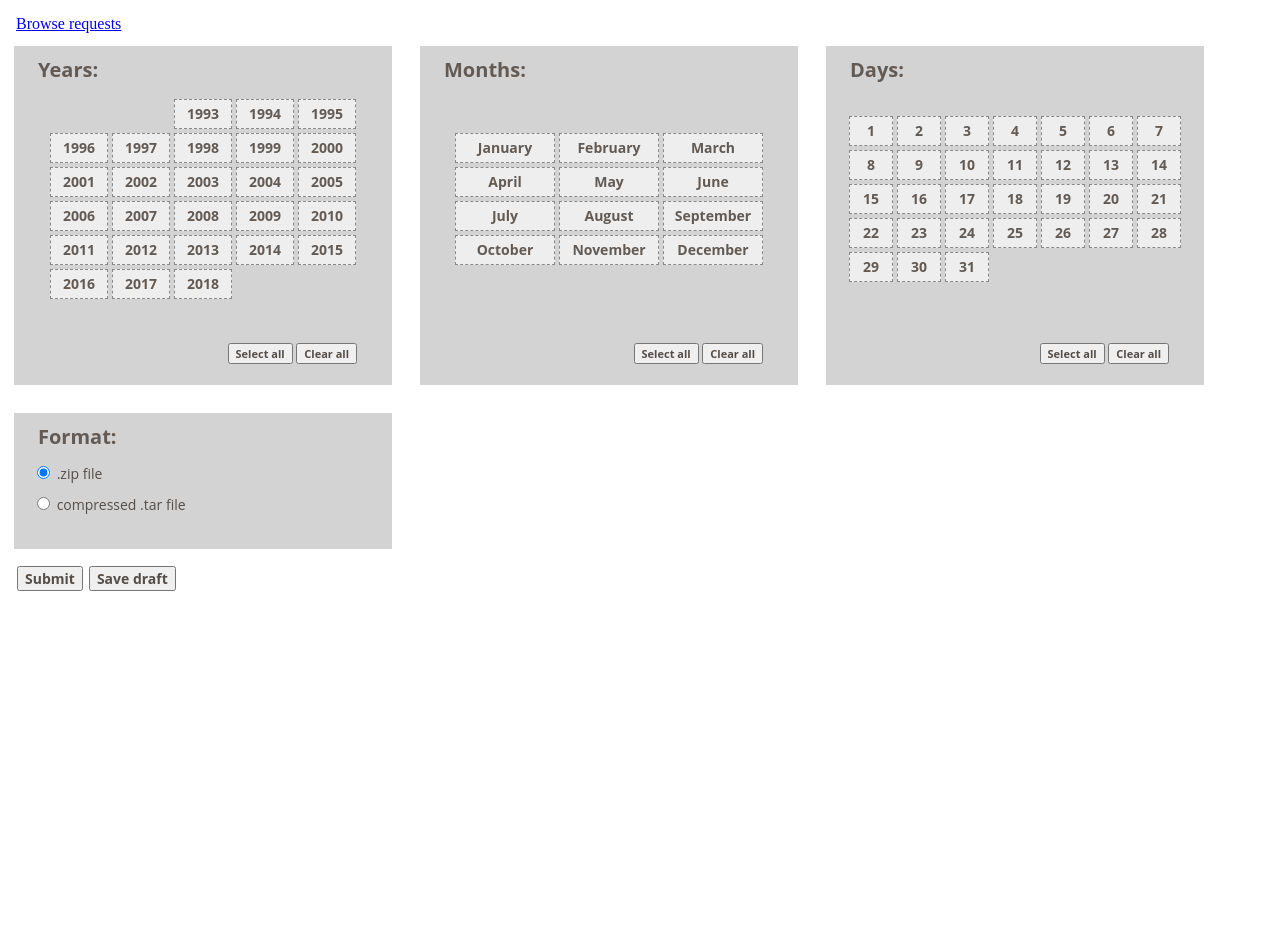
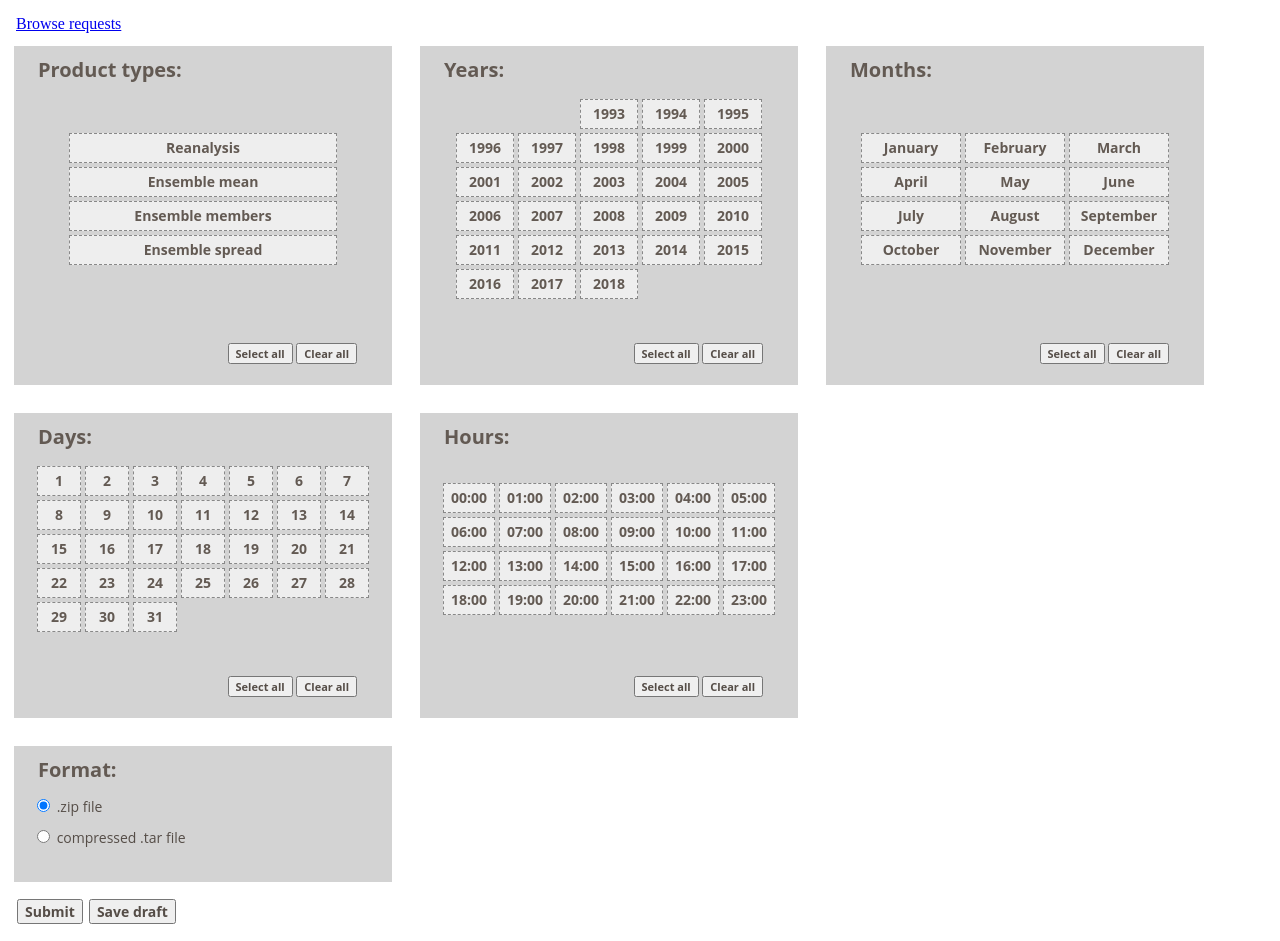
Before and after one commit to opalkonrad/copernicus_proxy, a Django app: page /downloader/sea_level/ in a window 1280 px wide. Before the commit the page ends 591 px from the top, so only its background shows below. Run offline with Django 3.2, Linux system fonts and the light colour scheme; parts of the project's set-up code (start-up, migrations or seed data) failed here and were passed over.

Commit message:
Product types and hours added to form

```diff
--- /dev/null
+++ b/downloader/constants/hours.py
@@ -0,0 +1,2 @@
+MIN = 0
+MAX = 23
--- /dev/null
+++ b/downloader/constants/product_types.py
@@ -0,0 +1,6 @@
+product_types_list = [
+    ('reanalysis', 'Reanalysis'),
+    ('ensemble_mean', 'Ensemble mean'),
+    ('ensemble_members', 'Ensemble members'),
+    ('ensemble_spread', 'Ensemble spread')
+]
--- a/downloader/forms/sea_level_choices.py
+++ b/downloader/forms/sea_level_choices.py
@@ -1,8 +1,9 @@
-from downloader.constants import formats, days, months, years
+from downloader.constants import formats, hours, days, months, years, product_types
 
 years_list = []
 months_list = []
 days_list = []
+hours_list = []
 formats_list = []
 
 for i in range(years.MIN, years.MAX + 1):
@@ -14,10 +15,15 @@ for i in range(months.MIN, months.MAX + 1):
 for i in range(days.MIN, days.MAX + 1):
     days_list.append((i, i))
 
+for i in range(hours.MIN, hours.MAX + 1):
+    hours_list.append((i, "{:02d}".format(i) + ":00"))
+
 for f in formats.list:
     formats_list.append((f.extension[0], f.name))
 
+product_types = tuple(product_types.product_types_list)
 years = tuple(years_list)
 months = tuple(months_list)
 days = tuple(days_list)
+hours = tuple(hours_list)
 formats = tuple(formats_list)
--- a/downloader/forms/sea_level_form.py
+++ b/downloader/forms/sea_level_form.py
@@ -3,9 +3,11 @@ import downloader.forms.sea_level_choices as options
 
 
 class SeaLevelForm(forms.Form):
+    product_types = forms.CharField(required=True, min_length=3)
     years = forms.CharField(required=True, min_length=3)
     months = forms.CharField(required=True, min_length=3)
     days = forms.CharField(required=True, min_length=3)
+    hours = forms.CharField(required=True, min_length=3)
     format = forms.ChoiceField(
         widget=forms.Select,
         choices=options.formats,
--- a/downloader/static/downloader/css/selection.css
+++ b/downloader/static/downloader/css/selection.css
@@ -83,6 +83,10 @@
     font-size: 14px;
 }
 
+.selection__product-types {
+    flex: 0 0 18em;
+}
+
 .selection__year {
     flex: 0 0 3em;
 }
--- a/downloader/templates/sea_level/sea_level.html
+++ b/downloader/templates/sea_level/sea_level.html
@@ -25,6 +25,34 @@
 <form method="post">
     {% csrf_token %}
     <div class="selection__form">
+
+        <div class="field field--product_types">
+            {{ form.product_types.as_hidden }}
+            <div class="field__name">
+                {{ form.product_types.label_tag }}
+            </div>
+            <ul class="selection__container selection__container--list">
+                {% for value, label in options.product_types %}
+                    <div class="selection__row selection__row--first">
+                        <li class="drop selection__product-types" data-value="{{ value }}">
+                            {{ label }}
+                        </li>
+                    </div>
+                {% endfor %}
+            </ul>
+            <div class="field__footer">
+                <div class="field__errors">
+                    {% if form.years.errors %}
+                        At least one option required.
+                    {% endif %}
+                </div>
+                <span>
+                <button class="field__button field__button--select" type="button">Select all</button>
+                <button class="field__button field__button--clear" type="button">Clear all</button>
+            </span>
+            </div>
+        </div>
+
         <div class="field field--years">
             {{ form.years.as_hidden }}
             <div class="field__name">
@@ -124,13 +152,43 @@
             </span>
             </div>
         </div>
+        <div class="field field--hours">
+            {{ form.hours.as_hidden }}
+            <div class="field__name">
+                {{ form.hours.label_tag }}
+            </div>
+            <ul class="selection__container selection__container--list">
+                <div class="selection__row">
+                    {% for iterator, hour in options.hours %}
+                        <li class="drop" data-value="{{ hour }}">
+                            {{ hour }}
+                        </li>
+                        {% if iterator|modulo:6 == 5 %}
+                            </div>
+                            <div class="selection__row">
+                        {% endif %}
+                    {% endfor %}
+                    </div>
+            </ul>
+            <div class="field__footer">
+                <div class="field__errors">
+                    {% if form.hours.errors %}
+                        At least one option required.
+                    {% endif %}
+                </div>
+                <span>
+                <button class="field__button field__button--select" type="button">Select all</button>
+                <button class="field__button field__button--clear" type="button">Clear all</button>
+            </span>
+            </div>
+        </div>
     </div>
     <div class="field">
         <div class="field__name">
             {{ form.format.label_tag }}
         </div>
         <ul class="selection__container--list">
-            {% for value, format in form.format.field.choices %}
+            {% for value, format in options.formats %}
                 <li class="selection__format">
                     <label>
                         <input name="format" type="radio" {% if value == '.zip' %} checked {% endif %}
```
